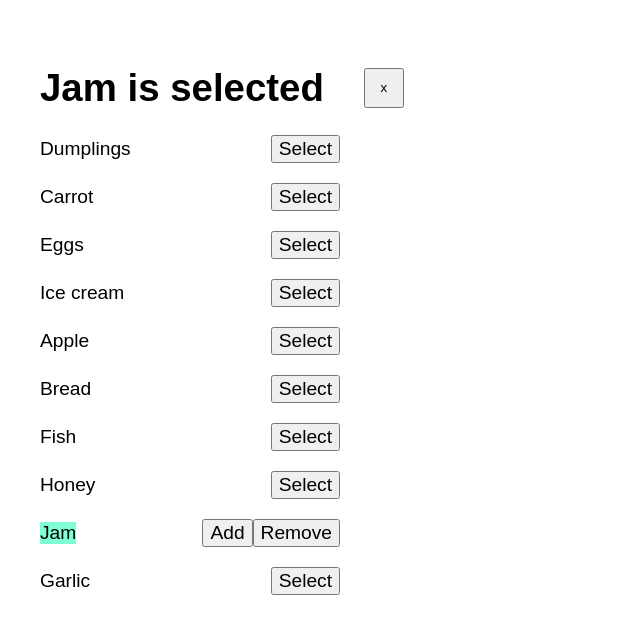
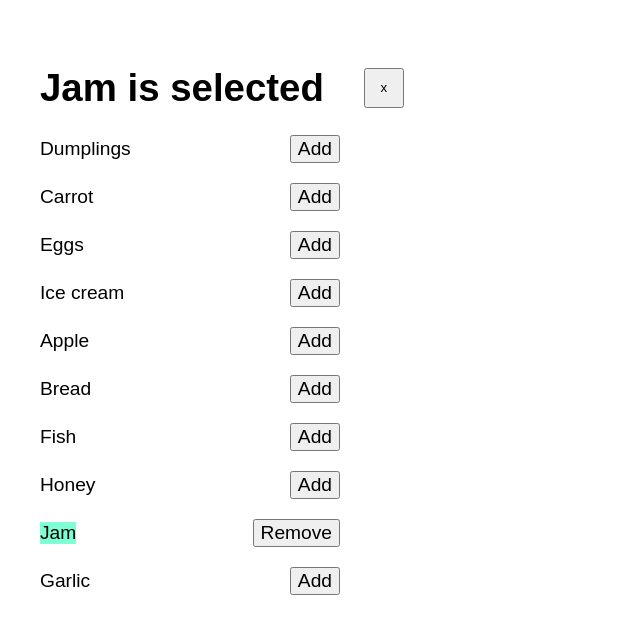
Before and after one commit to mate-academy/react_goods-selector, a React (Create React App) app: page / in a window 1280 px wide. Shown: the top 634 px of the page, without its empty margins (0-640 px from the left). Built offline with nearby package versions, Linux system fonts and the light colour scheme.

Commit message:
goods are now unique

```diff
--- a/src/App.tsx
+++ b/src/App.tsx
@@ -81,14 +81,6 @@ class App extends React.Component<Props, State> {
 
                 {goodIsSelected
                   ? (
-                    <div>
-                      <button
-                        type="button"
-                        className="button"
-                        onClick={selectHandler}
-                      >
-                        Add
-                      </button>
                     <button
                       type="button"
                       className="button"
@@ -96,7 +88,6 @@ class App extends React.Component<Props, State> {
                     >
                       Remove
                     </button>
-                    </div>
                   )
                   : (
                     <button
@@ -104,7 +95,7 @@ class App extends React.Component<Props, State> {
                       className="button"
                       onClick={selectHandler}
                     >
-                      Select
+                      Add
                     </button>
                   )}
               </div>
--- a/src/utils.ts
+++ b/src/utils.ts
@@ -8,7 +8,7 @@ export function formatGoods(goods: string[]): string {
 
     default:
       return `${goods
-        .slice(0, goods.length - 1)
+        .slice(0, -1)
         .join(', ')} and ${goods[goods.length - 1]} are selected`;
   }
 }
```
Lines whose indentation alone changed are shown as unchanged.
